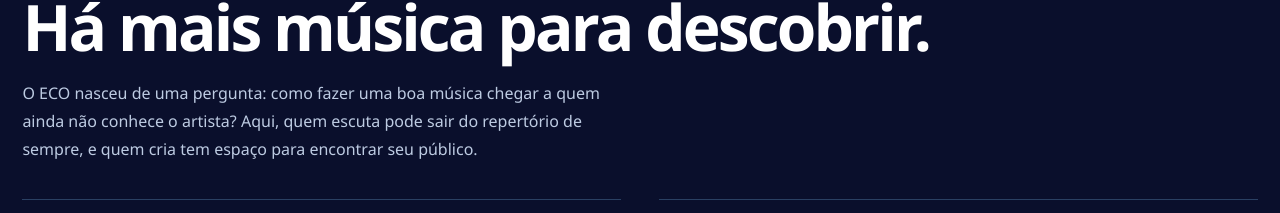
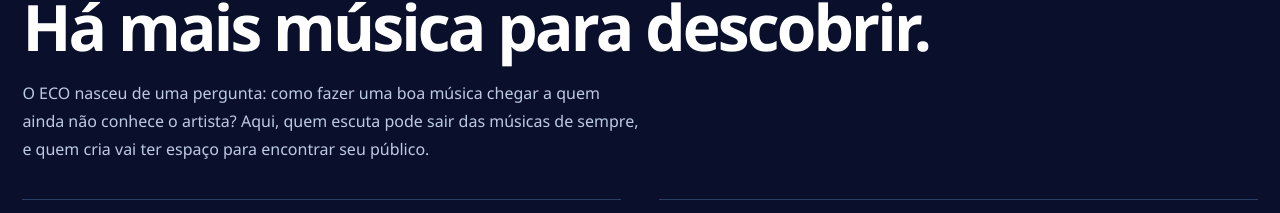
Before and after one commit to CaioborgesIFTM/ECO-group, a plain HTML site: page sobre.html in a window 1280 px wide. Shown: the part 182-395 px from the top of the page. Drawn offline with Linux system fonts and the light colour scheme.

Commit message:
Update sobre.html

```diff
--- a/sobre.html
+++ b/sobre.html
@@ -33,7 +33,7 @@
             <div class="kicker eco-span">
               <div class="eco-i"></div>SOBRE O ECO</div>
             <h1>Há mais música para descobrir.</h1>
-            <p>O ECO nasceu de uma pergunta: como fazer uma boa música chegar a quem ainda não conhece o artista? Aqui, quem escuta pode sair do repertório de sempre, e quem cria tem espaço para encontrar seu público.</p>
+            <p>O ECO nasceu de uma pergunta: como fazer uma boa música chegar a quem ainda não conhece o artista? Aqui, quem escuta pode sair das músicas de sempre, e quem cria vai ter espaço para encontrar seu público.</p>
           </div>
           <div class="sobre-colunas">
             <div class="eco-section">
```
